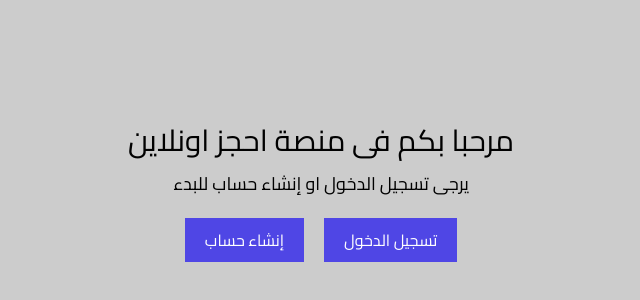
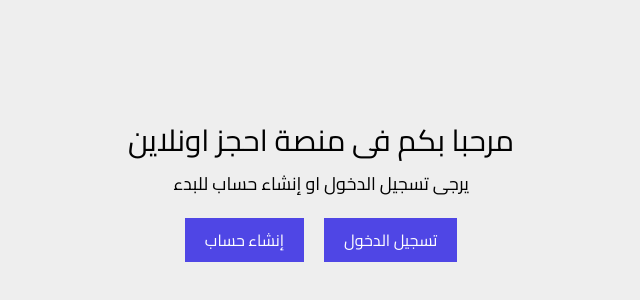
Before and after one commit to alieldeba/ahgezdroosk, a React (Vite) app: page / in a window 1280 px wide. Shown: the part 208-508 px from the top of the page, without its empty margins (411-1051 px from the left). Built offline with nearby package versions, Linux system fonts and the light colour scheme.

Commit message:
Update index.css

```diff
--- a/src/index.css
+++ b/src/index.css
@@ -3,6 +3,6 @@
 @tailwind utilities;
 
 body {
-  background-color: #ccc;
+  background-color: #eee;
   font-family: "Cairo", sans-serif;
 }
```
